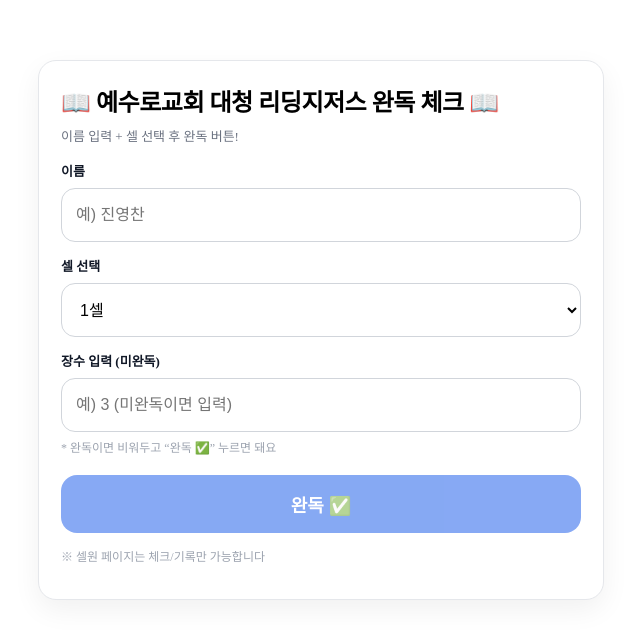
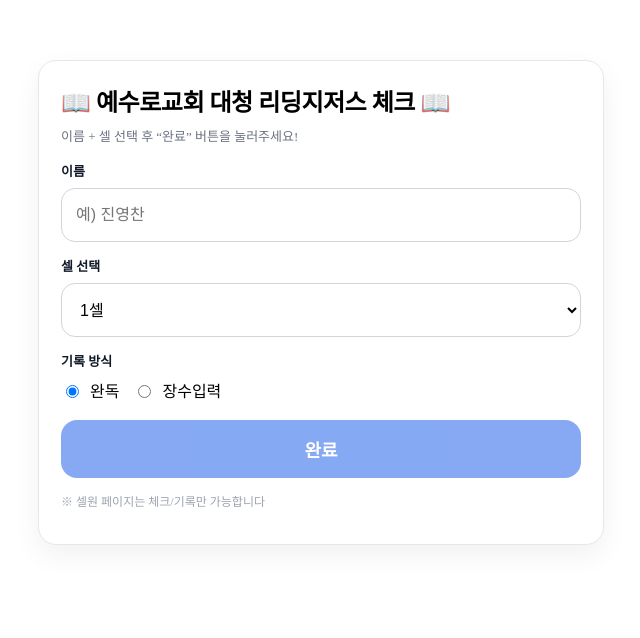
Before and after one commit to mins13/reading-jesus-front, a React (Vite) app: page / in a window 1280 px wide. Shown: the top 638 px of the page, without its empty margins (319-959 px from the left). Built offline with nearby package versions, Linux system fonts and the light colour scheme; no server answers.

Commit message:
배포용 프론트 마지막 수정

```diff
--- a/src/pages/AdminPage.jsx
+++ b/src/pages/AdminPage.jsx
@@ -247,7 +247,8 @@ export default function AdminPage() {
                                     <td>{it.readingDate}</td>
                                     <td className="admin-cell-strong">{it.cellName}</td>
                                     <td>{it.name}</td>
-                                    <td>{it.pages ?? "-"}</td>
+                                    <td>{it.pages === null || it.pages === undefined ? "완독" : it.pages}</td>
+
                                 </tr>
                             ))}
                             {sortedItems.length === 0 && (
--- a/src/pages/MemberPage.css
+++ b/src/pages/MemberPage.css
@@ -113,6 +113,20 @@
     border: 2px solid #2f6fff;
 }
 
+.radio-row {
+    display: flex;
+    gap: 14px;
+    align-items: center;
+}
+
+.radio-item {
+    display: flex;
+    gap: 8px;
+    align-items: center;
+    cursor: pointer;
+}
+
+
 
 /* 조금 큰 폰에서는 카드 여백만 살짝 */
 @media (min-width: 480px) {
--- a/src/pages/MemberPage.jsx
+++ b/src/pages/MemberPage.jsx
@@ -1,18 +1,38 @@
 import { useMemo, useState } from "react";
 import "./MemberPage.css";
 
-const API_BASE = import.meta.env.VITE_API_BASE_URL; // .env에서 /ap
+const API_BASE = import.meta.env.VITE_API_BASE_URL; // .env에서 /api
 
 export default function MemberPage() {
     const [name, setName] = useState("");
     const [cellName, setCellName] = useState("1셀");
-    const [pages, setPages] = useState(""); // ✅ 장수(미완독) 입력
+
+    // ✅ 라디오 상태: "DONE"(완독) / "PAGES"(장수입력)
+    const [mode, setMode] = useState("DONE");
+
+    const [pages, setPages] = useState(""); // 장수 입력값(문자열)
     const [message, setMessage] = useState("");
     const [loading, setLoading] = useState(false);
 
+    // ✅ mode가 장수입력일 때만 pages 검증
+    const pagesNumber = useMemo(() => {
+        if (mode !== "PAGES") return null;
+        if (pages.trim() === "") return NaN;
+        return Number(pages.trim());
+    }, [mode, pages]);
+
     const canSubmit = useMemo(() => {
-        return name.trim().length > 0 && cellName.trim().length > 0 && !loading;
-    }, [name, cellName, loading]);
+        if (loading) return false;
+        if (name.trim().length === 0) return false;
+        if (cellName.trim().length === 0) return false;
+
+        // 장수입력 모드면 숫자 입력 필수 + 0 이상
+        if (mode === "PAGES") {
+            if (!Number.isFinite(pagesNumber)) return false;
+            if (pagesNumber < 0) return false;
+        }
+        return true;
+    }, [name, cellName, loading, mode, pagesNumber]);
 
     const handleSubmit = async () => {
         if (!canSubmit) return;
@@ -21,15 +41,9 @@ export default function MemberPage() {
         setLoading(true);
 
         try {
-            const pagesValue = pages.trim() === "" ? null : Number(pages.trim());
+            // ✅ 완독이면 pages는 null, 장수입력이면 숫자
+            const pagesValue = mode === "DONE" ? null : Number(pages.trim());
 
-            if (pagesValue !== null && (!Number.isFinite(pagesValue) || pagesValue < 0)) {
-                setMessage("장수는 0 이상의 숫자로 입력해주세요");
-                setLoading(false);
-                return;
-            }
-
-            // ✅ API_BASE가 /api 이므로 뒤에는 /reading/...만 붙인다
             const res = await fetch(`${API_BASE}/reading/today`, {
                 method: "POST",
                 headers: { "Content-Type": "application/json" },
@@ -49,11 +63,18 @@ export default function MemberPage() {
         }
     };
 
+    const onChangeMode = (nextMode) => {
+        setMode(nextMode);
+        setMessage("");
+        // ✅ 완독으로 바꾸면 장수 입력값 비우기
+        if (nextMode === "DONE") setPages("");
+    };
+
     return (
         <div className="member-page">
             <div className="member-card">
-                <h1 className="member-title">📖 예수로교회 대청 리딩지저스 완독 체크 📖</h1>
-                <p className="member-sub">이름 입력 + 셀 선택 후 완독 버튼!</p>
+                <h1 className="member-title">📖 예수로교회 대청 리딩지저스 체크 📖</h1>
+                <p className="member-sub">이름 + 셀 선택 후 “완료” 버튼을 눌러주세요!</p>
 
                 <div className="field">
                     <label className="label">이름</label>
@@ -76,23 +97,53 @@ export default function MemberPage() {
                     </select>
                 </div>
 
+                {/* ✅ 라디오: 완독 / 장수입력 */}
                 <div className="field">
-                    <label className="label">장수 입력 (미완독)</label>
+                    <label className="label">기록 방식</label>
+
+                    <div className="radio-row">
+                        <label className="radio-item">
+                            <input
+                                type="radio"
+                                name="reading-mode"
+                                checked={mode === "DONE"}
+                                onChange={() => onChangeMode("DONE")}
+                            />
+                            <span>완독</span>
+                        </label>
+
+                        <label className="radio-item">
+                            <input
+                                type="radio"
+                                name="reading-mode"
+                                checked={mode === "PAGES"}
+                                onChange={() => onChangeMode("PAGES")}
+                            />
+                            <span>장수입력</span>
+                        </label>
+                    </div>
+                </div>
+
+                {/* ✅ 장수입력 모드일 때만 입력칸 노출 */}
+                {mode === "PAGES" && (
+                    <div className="field">
+                        <label className="label">장수 입력</label>
                         <input
                             className="input"
                             type="number"
                             min="0"
                             step="1"
-                        placeholder="예) 3 (미완독이면 입력)"
+                            placeholder="예) 3"
                             value={pages}
                             onChange={(e) => setPages(e.target.value)}
                             inputMode="numeric"
                         />
-                    <p className="helper">* 완독이면 비워두고 “완독 ✅” 누르면 돼요</p>
+                        <p className="helper">* 장수입력을 선택했으면 숫자를 꼭 입력해 주세요</p>
                     </div>
+                )}
 
                 <button className="btn" onClick={handleSubmit} disabled={!canSubmit}>
-                    {loading ? "처리 중..." : "완독 ✅"}
+                    {loading ? "처리 중..." : "완료"}
                 </button>
 
                 {message && <div className="msg">{message}</div>}
```
Lines whose indentation alone changed are shown as unchanged.
